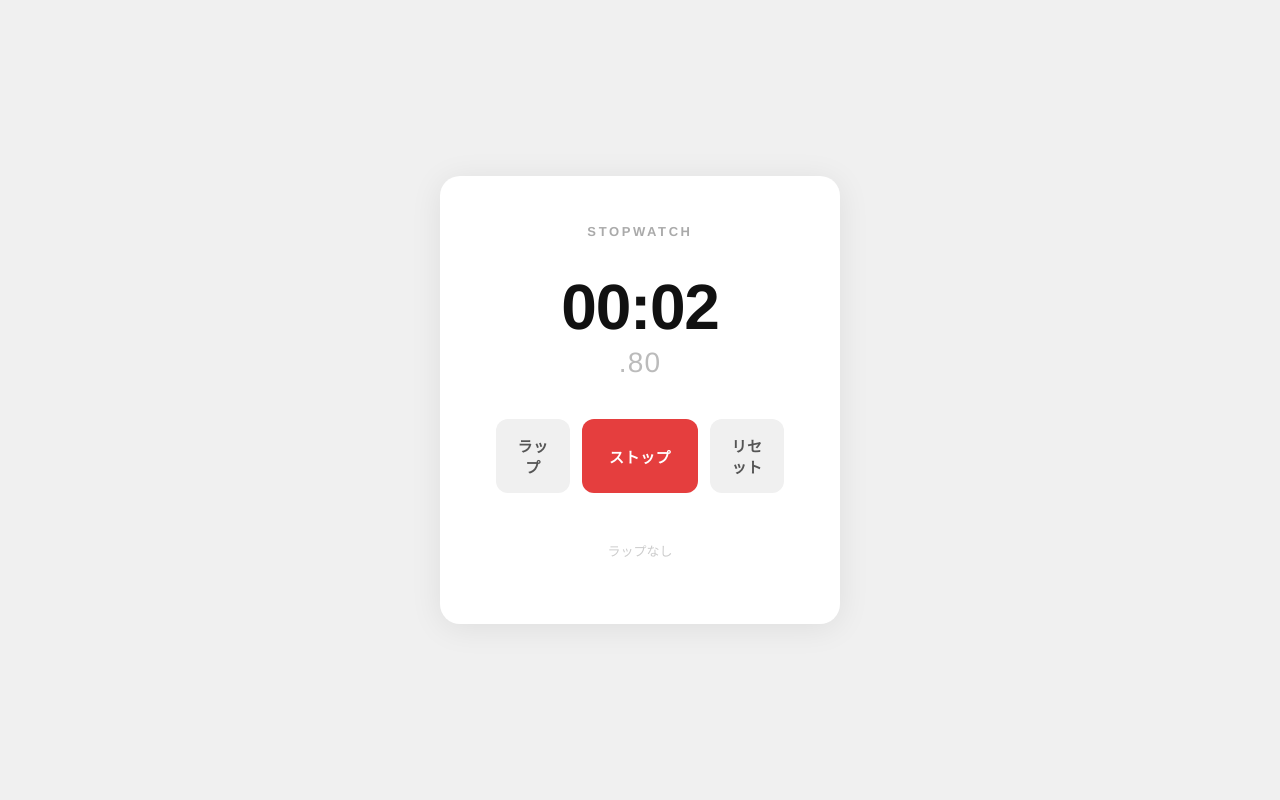
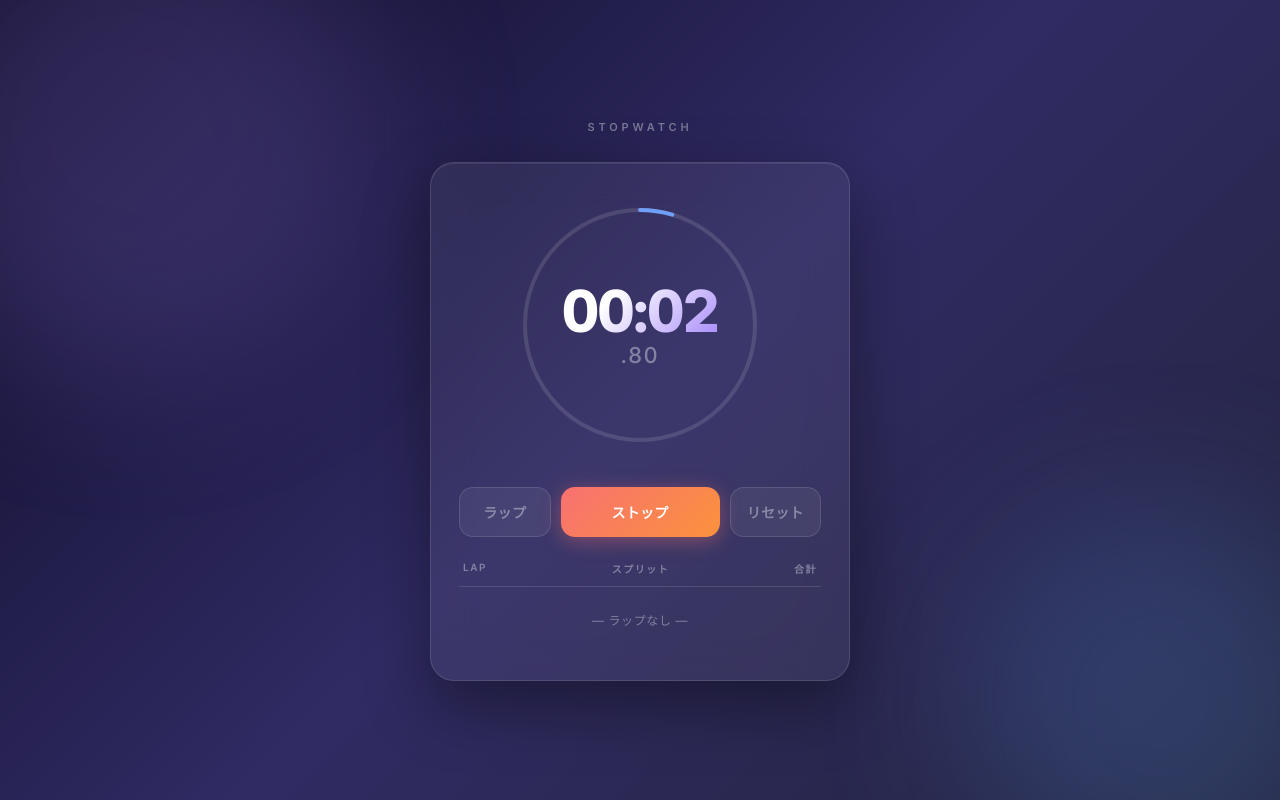
Before and after one commit to akt-gpk/web-stopwatch, a plain HTML site: page index.html in a window 1280 px wide. Both pictures are taken after a click on the button "スタート". Drawn offline with Linux system fonts and the light colour scheme.

Commit message:
Redesign: dark gradient theme with ring progress and glassmorphism

```diff
--- a/index.html
+++ b/index.html
@@ -4,150 +4,308 @@
 <meta charset="UTF-8">
 <meta name="viewport" content="width=device-width, initial-scale=1.0">
 <title>Stopwatch</title>
+<link rel="preconnect" href="https://fonts.googleapis.com">
+<link href="https://fonts.googleapis.com/css2?family=Inter:wght@400;500;600;700;800&display=swap" rel="stylesheet">
 <style>
+  :root {
+    --bg1: #0f0c29;
+    --bg2: #302b63;
+    --bg3: #24243e;
+    --accent: #a78bfa;
+    --accent2: #60a5fa;
+    --green: #34d399;
+    --red: #f87171;
+    --glass: rgba(255,255,255,0.06);
+    --glass-border: rgba(255,255,255,0.12);
+    --text: #f1f5f9;
+    --muted: rgba(241,245,249,0.4);
+  }
+
   * { margin: 0; padding: 0; box-sizing: border-box; }
 
   body {
-    background: #f0f0f0;
+    min-height: 100vh;
+    background: linear-gradient(135deg, var(--bg1), var(--bg2), var(--bg3));
     display: flex;
+    flex-direction: column;
     align-items: center;
     justify-content: center;
-    min-height: 100vh;
-    font-family: 'Helvetica Neue', sans-serif;
+    font-family: 'Inter', sans-serif;
+    color: var(--text);
     user-select: none;
+    overflow: hidden;
   }
 
-  .card {
-    background: #fff;
-    border-radius: 20px;
-    box-shadow: 0 4px 32px rgba(0,0,0,0.08);
-    padding: 48px 56px;
-    width: 400px;
-    text-align: center;
+  /* floating orbs */
+  body::before, body::after {
+    content: '';
+    position: fixed;
+    border-radius: 50%;
+    filter: blur(80px);
+    opacity: 0.18;
+    pointer-events: none;
+    z-index: 0;
+  }
+  body::before {
+    width: 500px; height: 500px;
+    background: var(--accent);
+    top: -120px; left: -120px;
+  }
+  body::after {
+    width: 400px; height: 400px;
+    background: var(--accent2);
+    bottom: -100px; right: -80px;
   }
 
-  h1 {
-    font-size: 13px;
+  .container {
+    position: relative;
+    z-index: 1;
+    width: 420px;
+  }
+
+  /* header */
+  .header {
+    text-align: center;
+    margin-bottom: 28px;
+  }
+
+  .header h1 {
+    font-size: 11px;
     font-weight: 600;
-    color: #aaa;
-    letter-spacing: 0.2em;
-    margin-bottom: 36px;
+    letter-spacing: 0.35em;
     text-transform: uppercase;
+    color: var(--muted);
+  }
+
+  /* ring + time */
+  .ring-wrap {
+    position: relative;
+    width: 260px;
+    height: 260px;
+    margin: 0 auto 32px;
+  }
+
+  .ring-svg {
+    position: absolute;
+    inset: 0;
+    transform: rotate(-90deg);
+    width: 100%;
+    height: 100%;
+  }
+
+  .ring-bg {
+    fill: none;
+    stroke: var(--glass-border);
+    stroke-width: 4;
+  }
+
+  .ring-progress {
+    fill: none;
+    stroke: url(#ringGrad);
+    stroke-width: 4;
+    stroke-linecap: round;
+    stroke-dasharray: 722;
+    stroke-dashoffset: 722;
+    transition: stroke-dashoffset 0.08s linear;
+  }
+
+  .time-box {
+    position: absolute;
+    inset: 0;
+    display: flex;
+    flex-direction: column;
+    align-items: center;
+    justify-content: center;
+    gap: 2px;
   }
 
   #display {
-    font-size: 64px;
-    font-weight: 700;
-    color: #111;
-    letter-spacing: -0.02em;
+    font-size: 58px;
+    font-weight: 800;
+    letter-spacing: -0.03em;
     font-variant-numeric: tabular-nums;
-    margin-bottom: 8px;
     line-height: 1;
+    background: linear-gradient(135deg, #fff 30%, var(--accent));
+    -webkit-background-clip: text;
+    -webkit-text-fill-color: transparent;
+    background-clip: text;
   }
 
   #ms {
-    font-size: 28px;
-    font-weight: 400;
-    color: #bbb;
-    letter-spacing: 0.04em;
+    font-size: 22px;
+    font-weight: 500;
+    color: var(--muted);
     font-variant-numeric: tabular-nums;
-    margin-bottom: 40px;
+    letter-spacing: 0.06em;
   }
 
+  /* card */
+  .card {
+    background: var(--glass);
+    border: 1px solid var(--glass-border);
+    border-radius: 24px;
+    padding: 32px 28px;
+    backdrop-filter: blur(20px);
+    -webkit-backdrop-filter: blur(20px);
+    box-shadow: 0 24px 64px rgba(0,0,0,0.4), inset 0 1px 0 rgba(255,255,255,0.08);
+  }
+
+  /* buttons */
   .buttons {
     display: flex;
-    gap: 12px;
-    margin-bottom: 32px;
+    gap: 10px;
+    margin-bottom: 24px;
   }
 
   button {
     flex: 1;
-    padding: 16px;
+    padding: 14px 10px;
     border: none;
-    border-radius: 12px;
-    font-size: 15px;
+    border-radius: 14px;
+    font-size: 14px;
     font-weight: 600;
     cursor: pointer;
-    letter-spacing: 0.03em;
-    transition: background 0.15s, transform 0.08s;
+    letter-spacing: 0.02em;
+    transition: all 0.15s;
+    font-family: 'Inter', sans-serif;
   }
 
-  button:active { transform: scale(0.96); }
+  button:active { transform: scale(0.95); }
 
   #startBtn {
-    background: #222;
+    flex: 2;
+    background: linear-gradient(135deg, var(--accent), var(--accent2));
     color: #fff;
-    flex: 2;
+    box-shadow: 0 4px 20px rgba(167,139,250,0.4);
   }
 
-  #startBtn:hover { background: #444; }
-  #startBtn.running { background: #e53e3e; }
-  #startBtn.running:hover { background: #c53030; }
+  #startBtn:hover { box-shadow: 0 6px 28px rgba(167,139,250,0.55); filter: brightness(1.08); }
+  #startBtn.running {
+    background: linear-gradient(135deg, #f87171, #fb923c);
+    box-shadow: 0 4px 20px rgba(248,113,113,0.4);
+  }
+  #startBtn.running:hover { box-shadow: 0 6px 28px rgba(248,113,113,0.55); }
 
   #lapBtn, #resetBtn {
-    background: #f0f0f0;
-    color: #555;
+    background: var(--glass);
+    border: 1px solid var(--glass-border);
+    color: var(--muted);
   }
 
-  #lapBtn:hover, #resetBtn:hover { background: #e0e0e0; }
-  #lapBtn:disabled { opacity: 0.3; cursor: default; }
+  #lapBtn:hover:not(:disabled), #resetBtn:hover {
+    background: rgba(255,255,255,0.1);
+    color: var(--text);
+  }
+
+  #lapBtn:disabled { opacity: 0.25; cursor: default; }
+
+  /* laps */
+  .laps-header {
+    display: flex;
+    justify-content: space-between;
+    font-size: 10px;
+    font-weight: 600;
+    letter-spacing: 0.15em;
+    text-transform: uppercase;
+    color: var(--muted);
+    padding: 0 4px 10px;
+    border-bottom: 1px solid var(--glass-border);
+    margin-bottom: 4px;
+  }
 
   #laps {
-    max-height: 220px;
+    max-height: 200px;
     overflow-y: auto;
-    text-align: left;
   }
 
-  #laps:empty::before {
-    content: 'ラップなし';
+  #laps:empty::after {
+    content: '— ラップなし —';
     display: block;
     text-align: center;
-    color: #ccc;
-    font-size: 13px;
-    padding: 16px 0;
+    color: var(--muted);
+    font-size: 12px;
+    padding: 20px 0;
+    letter-spacing: 0.05em;
   }
 
   .lap-item {
     display: flex;
     justify-content: space-between;
     align-items: center;
-    padding: 10px 4px;
-    border-bottom: 1px solid #f5f5f5;
-    font-size: 14px;
-    animation: fadeIn 0.15s ease;
+    padding: 9px 4px;
+    border-bottom: 1px solid rgba(255,255,255,0.04);
+    font-size: 13px;
+    animation: slideIn 0.18s ease;
   }
 
   .lap-item:last-child { border-bottom: none; }
 
-  .lap-num { color: #aaa; font-weight: 500; min-width: 48px; }
-  .lap-split { color: #111; font-weight: 600; font-variant-numeric: tabular-nums; }
-  .lap-total { color: #bbb; font-size: 12px; font-variant-numeric: tabular-nums; }
+  .lap-num  { color: var(--muted); font-weight: 500; min-width: 52px; }
+  .lap-split { font-weight: 700; font-variant-numeric: tabular-nums; color: var(--text); }
+  .lap-total { font-size: 11px; color: var(--muted); font-variant-numeric: tabular-nums; }
 
-  .lap-item.best .lap-split { color: #38a169; }
-  .lap-item.worst .lap-split { color: #e53e3e; }
+  .lap-item.best  .lap-split { color: var(--green); }
+  .lap-item.worst .lap-split { color: var(--red); }
 
-  @keyframes fadeIn {
-    from { opacity: 0; transform: translateY(-6px); }
-    to   { opacity: 1; transform: translateY(0); }
+  .badge {
+    font-size: 9px;
+    font-weight: 700;
+    padding: 2px 6px;
+    border-radius: 99px;
+    letter-spacing: 0.05em;
+    margin-left: 6px;
+    vertical-align: middle;
+  }
+  .badge.best  { background: rgba(52,211,153,0.15); color: var(--green); }
+  .badge.worst { background: rgba(248,113,113,0.15); color: var(--red); }
+
+  @keyframes slideIn {
+    from { opacity: 0; transform: translateX(-10px); }
+    to   { opacity: 1; transform: translateX(0); }
   }
 
-  #laps::-webkit-scrollbar { width: 4px; }
+  #laps::-webkit-scrollbar { width: 3px; }
   #laps::-webkit-scrollbar-track { background: transparent; }
-  #laps::-webkit-scrollbar-thumb { background: #ddd; border-radius: 2px; }
+  #laps::-webkit-scrollbar-thumb { background: var(--glass-border); border-radius: 2px; }
 </style>
 </head>
 <body>
 
+<div class="container">
+  <div class="header"><h1>Stopwatch</h1></div>
+
   <div class="card">
-  <h1>Stopwatch</h1>
+    <!-- ring -->
+    <div class="ring-wrap">
+      <svg class="ring-svg" viewBox="0 0 260 260">
+        <defs>
+          <linearGradient id="ringGrad" x1="0%" y1="0%" x2="100%" y2="100%">
+            <stop offset="0%"   stop-color="#a78bfa"/>
+            <stop offset="100%" stop-color="#60a5fa"/>
+          </linearGradient>
+        </defs>
+        <circle class="ring-bg"       cx="130" cy="130" r="115"/>
+        <circle class="ring-progress" cx="130" cy="130" r="115" id="ringEl"/>
+      </svg>
+      <div class="time-box">
         <div id="display">00:00</div>
         <div id="ms">.00</div>
+      </div>
+    </div>
+
+    <!-- buttons -->
     <div class="buttons">
       <button id="lapBtn" disabled>ラップ</button>
       <button id="startBtn">スタート</button>
       <button id="resetBtn">リセット</button>
     </div>
+
+    <!-- laps -->
+    <div class="laps-header">
+      <span>Lap</span><span>スプリット</span><span>合計</span>
+    </div>
     <div id="laps"></div>
+  </div>
 </div>
 
 <script>
@@ -157,19 +315,24 @@
   const lapBtn    = document.getElementById('lapBtn');
   const resetBtn  = document.getElementById('resetBtn');
   const lapsEl    = document.getElementById('laps');
+  const ringEl    = document.getElementById('ringEl');
 
-  let running    = false;
-  let startTime  = 0;
-  let elapsed    = 0;   // ms accumulated before current run
-  let lapStart   = 0;   // elapsed at last lap
-  let laps       = [];
-  let raf        = null;
+  const CIRCUMFERENCE = 2 * Math.PI * 115; // ~722.6
+  ringEl.style.strokeDasharray = CIRCUMFERENCE;
+  ringEl.style.strokeDashoffset = CIRCUMFERENCE;
 
-  function format(ms, short = false) {
+  let running   = false;
+  let startTime = 0;
+  let elapsed   = 0;
+  let lapStart  = 0;
+  let laps      = [];
+  let raf       = null;
+  let ringCycle = 60000; // 1分 = 1周
+
+  function format(ms) {
     const totalSec = Math.floor(ms / 1000);
     const min = Math.floor(totalSec / 60);
     const sec = totalSec % 60;
-    if (short) return `${String(min).padStart(2,'0')}:${String(sec).padStart(2,'0')}`;
     return `${String(min).padStart(2,'0')}:${String(sec).padStart(2,'0')}`;
   }
 
@@ -177,10 +340,18 @@
     return '.' + String(Math.floor((ms % 1000) / 10)).padStart(2,'0');
   }
 
+  function updateRing(ms) {
+    const progress = (ms % ringCycle) / ringCycle;
+    ringEl.style.strokeDashoffset = CIRCUMFERENCE * (1 - progress);
+    // extend cycle after 1 min
+    if (ms >= 60000) ringCycle = 600000;
+  }
+
   function tick() {
     const now = elapsed + (performance.now() - startTime);
     displayEl.textContent = format(now);
     msEl.textContent = formatMs(now);
+    updateRing(now);
     raf = requestAnimationFrame(tick);
   }
 
@@ -213,11 +384,11 @@
   resetBtn.addEventListener('click', () => {
     running = false;
     cancelAnimationFrame(raf);
-    elapsed = 0;
-    lapStart = 0;
-    laps = [];
+    elapsed = 0; lapStart = 0; laps = [];
+    ringCycle = 60000;
     displayEl.textContent = '00:00';
     msEl.textContent = '.00';
+    ringEl.style.strokeDashoffset = CIRCUMFERENCE;
     startBtn.textContent = 'スタート';
     startBtn.classList.remove('running');
     lapBtn.disabled = true;
@@ -225,32 +396,26 @@
   });
 
   function renderLaps() {
-    if (laps.length < 2) {
-      lapsEl.innerHTML = '';
-      laps.forEach((l, i) => appendLap(l, i, false, false));
-      return;
-    }
     const splits = laps.map(l => l.split);
-    const best  = Math.min(...splits);
-    const worst = Math.max(...splits);
+    const best  = laps.length >= 2 ? Math.min(...splits) : -1;
+    const worst = laps.length >= 2 ? Math.max(...splits) : -1;
     lapsEl.innerHTML = '';
     laps.forEach((l, i) => {
-      const isBest  = l.split === best;
-      const isWorst = l.split === worst;
-      appendLap(l, i, isBest, isWorst);
-    });
-  }
-
-  function appendLap(l, i, isBest, isWorst) {
       const num = laps.length - i;
+      const isBest  = laps.length >= 2 && l.split === best;
+      const isWorst = laps.length >= 2 && l.split === worst;
       const div = document.createElement('div');
       div.className = 'lap-item' + (isBest ? ' best' : isWorst ? ' worst' : '');
       div.innerHTML = `
         <span class="lap-num">Lap ${String(num).padStart(2,'0')}</span>
-      <span class="lap-split">${format(l.split)}<span style="font-weight:400;color:#bbb">${formatMs(l.split)}</span></span>
+        <span class="lap-split">
+          ${format(l.split)}<span style="font-weight:400;opacity:.5">${formatMs(l.split)}</span>
+          ${isBest ? '<span class="badge best">BEST</span>' : isWorst ? '<span class="badge worst">SLOW</span>' : ''}
+        </span>
         <span class="lap-total">${format(l.total)}${formatMs(l.total)}</span>
       `;
       lapsEl.appendChild(div);
+    });
   }
 </script>
 </body>
```
Lines whose indentation alone changed are shown as unchanged.
